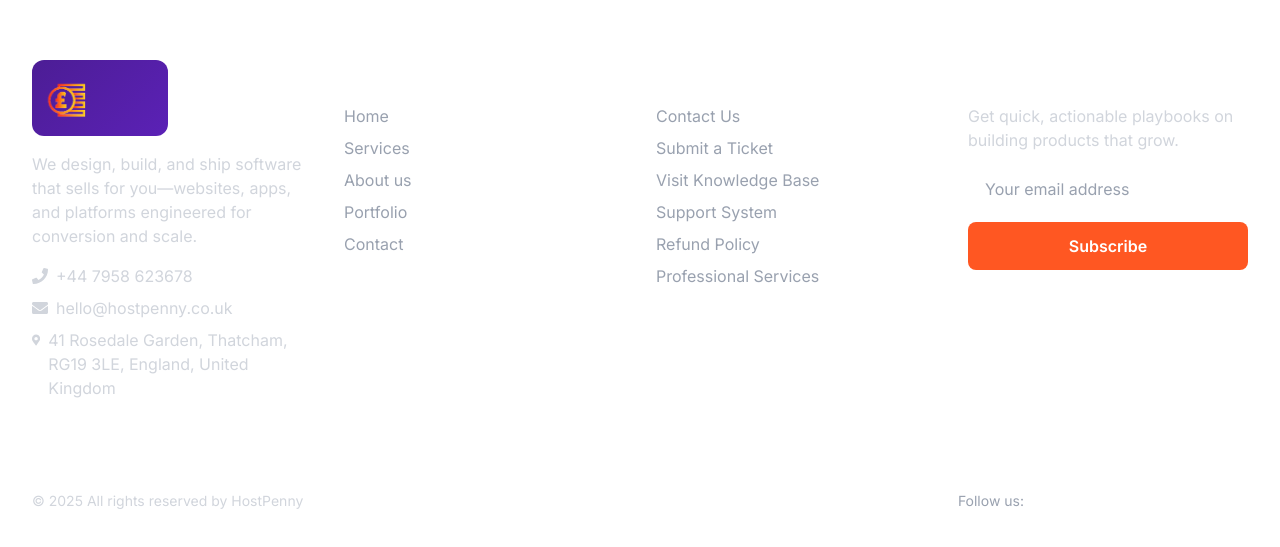
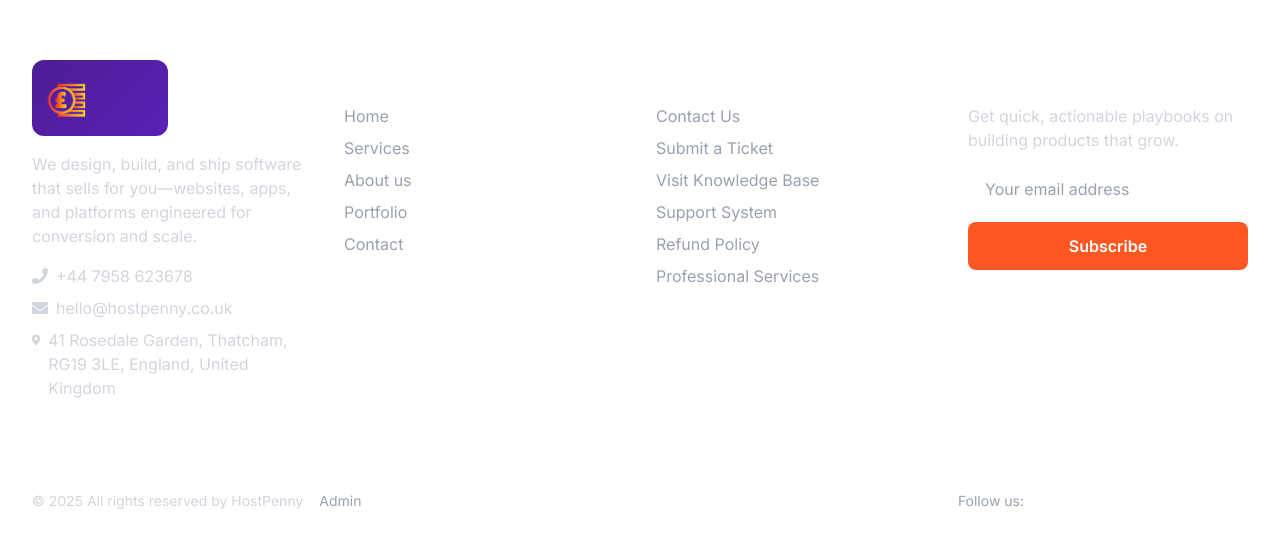
Before and after one commit to hostpennyuk/website, a React (Vite) app: page / in a window 1280 px wide. Shown: the part 6448-6995 px from the top of the page. Built offline with nearby package versions, Linux system fonts and the light colour scheme.

Commit message:
Fix SPA routing for direct URL access and add admin link to footer

```diff
--- a/src/components/Footer.jsx
+++ b/src/components/Footer.jsx
@@ -148,9 +148,17 @@ const Footer = () => {
         {/* Bottom Footer */}
         <div className="border-t border-white/10 pt-8">
           <div className="flex flex-col md:flex-row justify-between items-center space-y-4 md:space-y-0">
-            <p className="text-gray-300 text-sm">
-              © {currentYear} All rights reserved by HostPenny
-            </p>
+            <div className="flex items-center space-x-4">
+              <p className="text-gray-300 text-sm">
+                © {currentYear} All rights reserved by HostPenny
+              </p>
+              <Link
+                to="/admin"
+                className="text-gray-400 hover:text-primary text-sm transition-colors"
+              >
+                Admin
+              </Link>
+            </div>
             <div className="flex items-center space-x-4">
               <span className="text-gray-400 text-sm">Follow us:</span>
               {socialLinks.map((social) => (
```
Also changed, not shown: vercel.json.
